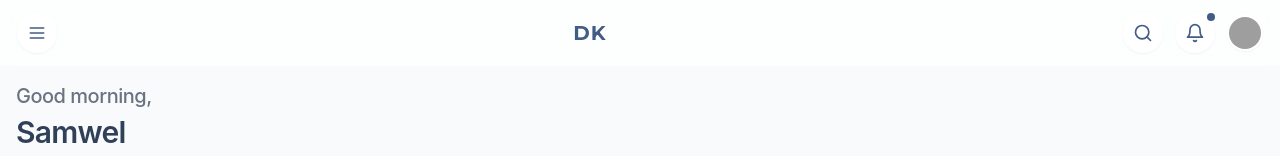
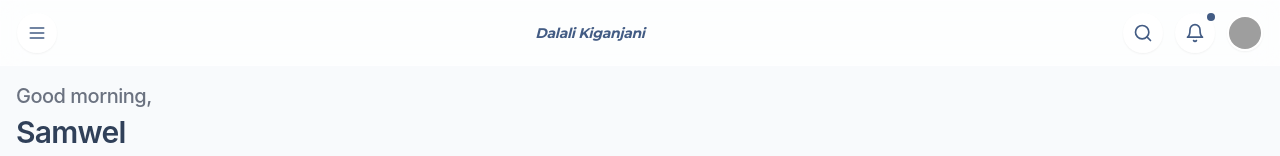
Before and after one commit to Ninjamsukuma/brokerbuddy-dashboard, a React (Vite) app: page / in a window 1280 px wide. Shown: the top 156 px of the page. Built offline with nearby package versions, Linux system fonts and the light colour scheme; grey boxes are pictures that could not be loaded.

Commit message:
Restore and center "Dalali Kiganjani"
Restores the "Dalali Kiganjani" title, centers it, and reduces its size to resemble a signature.

```diff
--- a/src/components/ui/NavigationBar.tsx
+++ b/src/components/ui/NavigationBar.tsx
@@ -9,7 +9,7 @@ interface NavigationBarProps {
 }
 
 const NavigationBar: React.FC<NavigationBarProps> = ({
-  title = "DK", // Changed from "Dalali Kiganjani" to "DK"
+  title = "Dalali Kiganjani", // Restored full name
   showSearch = true,
   showMenu = true,
 }) => {
@@ -23,8 +23,10 @@ const NavigationBar: React.FC<NavigationBarProps> = ({
           </button>
         )}
 
-        {/* Center: Title or Logo - using our new brand-logo class */}
-        <h1 className={`text-lg ${title === "DK" ? "brand-logo text-xl" : "font-semibold"}`}>{title}</h1>
+        {/* Center: Title or Logo - styled as signature-like text */}
+        <h1 className={`text-sm font-medium tracking-tight text-center ${title === "Dalali Kiganjani" ? "brand-logo italic" : "font-semibold"}`}>
+          {title}
+        </h1>
 
         {/* Right side: Notification and Profile */}
         <div className="flex items-center space-x-3">
--- a/src/index.css
+++ b/src/index.css
@@ -1,3 +1,4 @@
+
 @import url('https://fonts.googleapis.com/css2?family=Inter:wght@300;400;500;600;700&display=swap');
 @import url('https://fonts.googleapis.com/css2?family=Montserrat:wght@700;800;900&display=swap');
 
@@ -121,8 +122,9 @@
 
   .brand-logo {
     font-family: 'Lemon Milk', 'Montserrat', sans-serif;
-    font-weight: 700;
-    letter-spacing: 0.05em;
+    font-weight: 500;
+    font-size: 0.85rem;
+    letter-spacing: 0.03em;
     @apply text-dalali-600;
   }
 }
```
